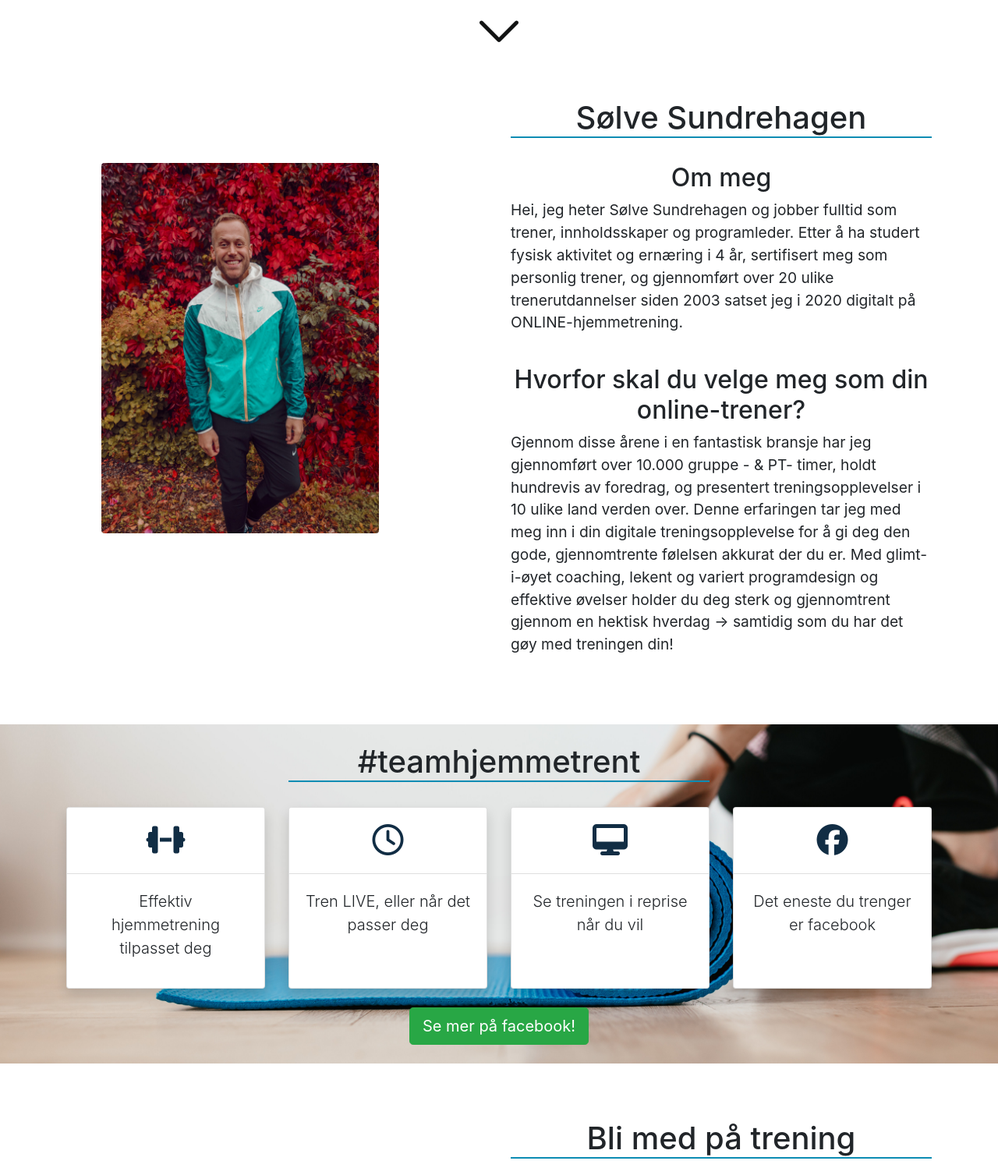
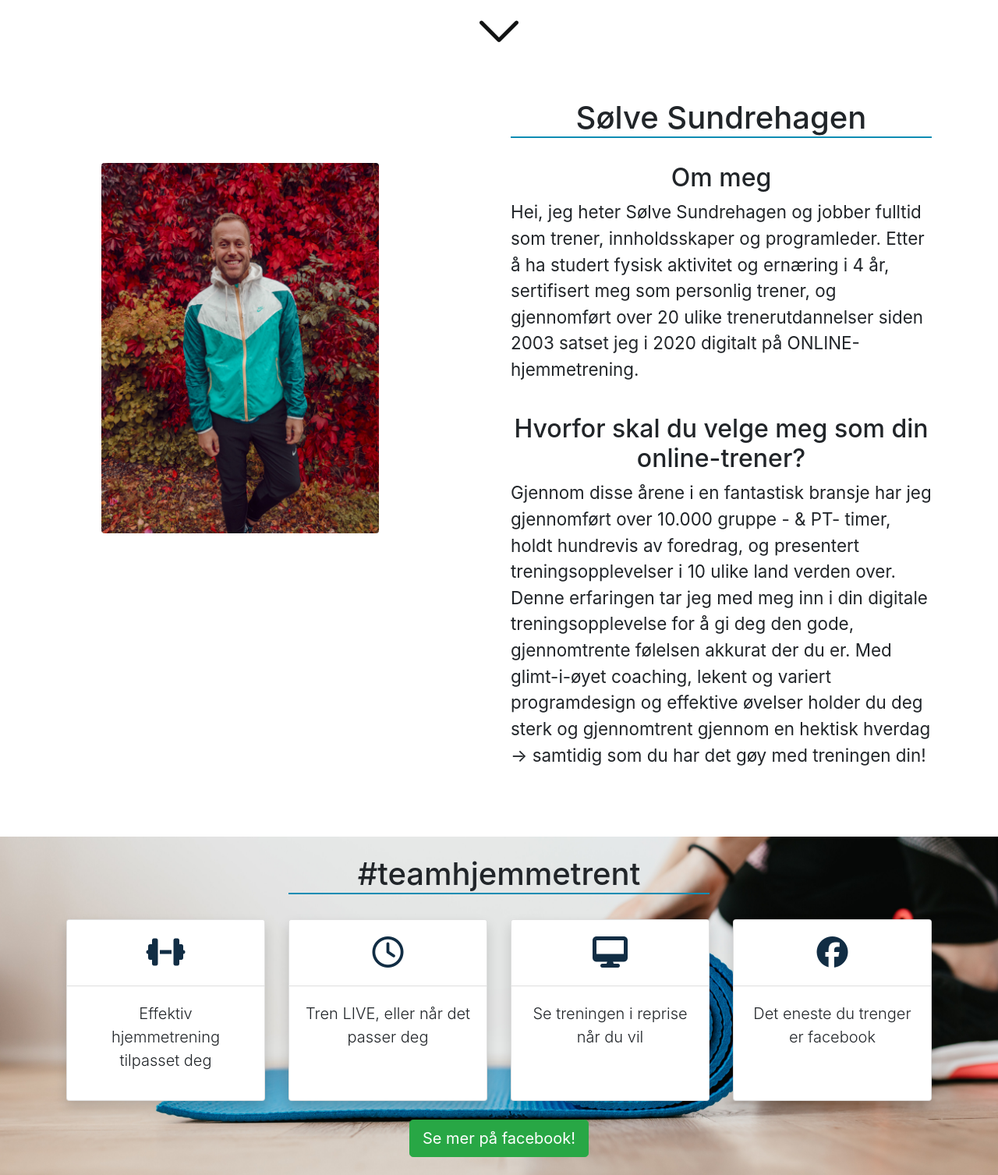
Before and after one commit to mariusgronli/solve_hjemmeside, a Django app: page / in a window 1280 px wide. Shown: the part 866-2373 px from the top of the page at 78% size. Run offline with Django 3.2, Linux system fonts and the light colour scheme; some libraries are stand-ins or nearby versions.

Commit message:
Update index.html
Font edit <p>

```diff
--- a/hjemmeside/templates/hjemmeside/index.html
+++ b/hjemmeside/templates/hjemmeside/index.html
@@ -160,7 +160,7 @@
         <div class="col-lg-6">
           <div class="wrapper-om-solve">
             <h2 class="text-center">Om meg</h2>
-            <p class="text-left" style="font-size:1.2rem;">Hei, jeg heter Sølve Sundrehagen og jobber
+            <p class="text-left" style="font-size:1.4rem;">Hei, jeg heter Sølve Sundrehagen og jobber
               fulltid som trener, innholdsskaper og
               programleder. Etter å ha studert fysisk aktivitet og ernæring i
               4 år, sertifisert meg som personlig trener, og gjennomført over
@@ -168,7 +168,7 @@
               2020 digitalt på ONLINE-hjemmetrening.</p>
               <br>
               <h2 class="text-center">Hvorfor skal du velge meg som din online-trener?</h2>
-              <p class="text-left" style="font-size:1.2rem;">Gjennom disse årene i en fantastisk bransje har jeg gjennomført over 10.000 gruppe - &amp; PT-
+              <p class="text-left" style="font-size:1.4rem;">Gjennom disse årene i en fantastisk bransje har jeg gjennomført over 10.000 gruppe - &amp; PT-
                 timer, holdt hundrevis av foredrag, og presentert treningsopplevelser i 10 ulike land verden
                 over. Denne erfaringen tar jeg med meg inn i din digitale treningsopplevelse for å gi deg den
                 gode, gjennomtrente følelsen akkurat der du er. Med glimt-i-øyet coaching, lekent og variert
```
